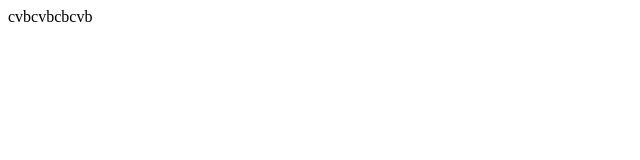
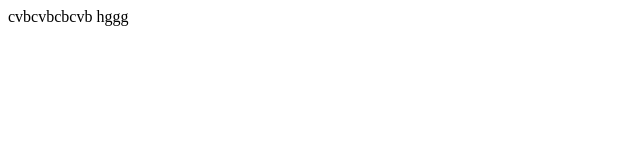
Before and after one commit to aaguas360/probando, a plain HTML site: page web/index.html in a window 1280 px wide. Shown: the full height of the page, 0-640 px from the left. Drawn offline with Linux system fonts and the light colour scheme.

Commit message:
Update index.html

```diff
--- a/web/index.html
+++ b/web/index.html
@@ -12,5 +12,6 @@
     </head>
     <body>
         cvbcvbcbcvb
+        hggg
     </body>
 </html>
```
